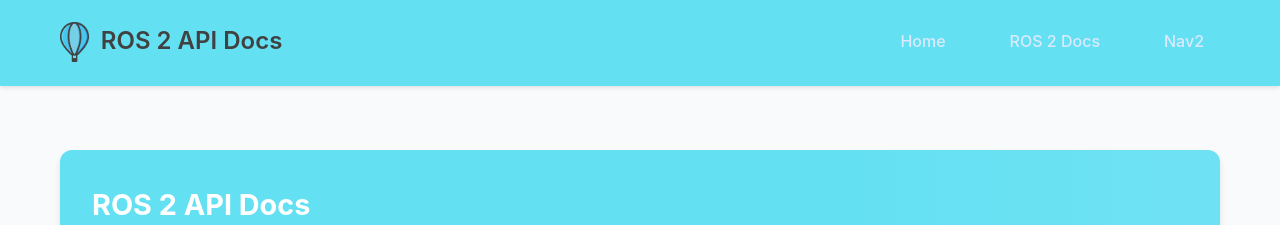
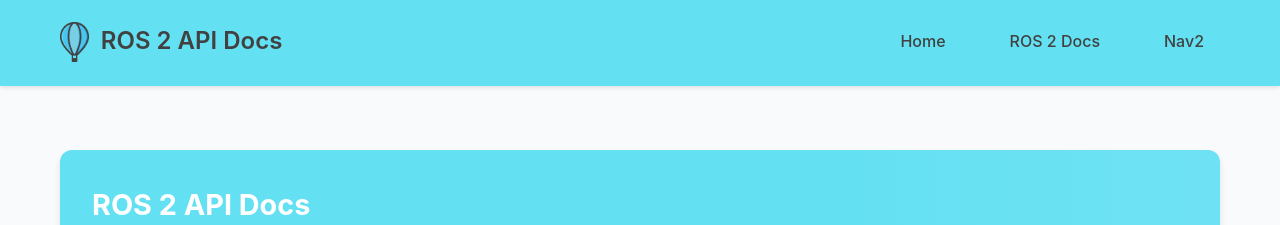
Before and after one commit to ros-navigation/rosdox.nav2.org, a Jekyll site: the page built from index.md, in a window 1280 px wide. Shown: the top 225 px of the page. Built offline with Jekyll 4.4.1, drawn with Linux system fonts in a browser that asks for light colours.

Commit message:
Fix header text colors - change white elements to grey
- Change navigation links from white (#dbeafe) to grey (#414141)
- Fix intro section h1 title color to use grey (#414141) instead of blue
- Ensures consistent grey text color throughout header elements

🤖 Generated with [Claude Code](https://claude.ai/code)

Co-Authored-By: Claude <noreply@anthropic.com>

```diff
--- a/assets/css/main.scss
+++ b/assets/css/main.scss
@@ -83,7 +83,7 @@ body {
 }
 
 .nav-links a {
-  color: #dbeafe;
+  color: #414141;
   text-decoration: none;
   font-weight: 500;
   padding: 0.5rem 1rem;
@@ -153,6 +153,10 @@ h2 {
   box-shadow: 0 4px 6px rgba(0, 0, 0, 0.1);
   position: relative;
   overflow: hidden;
+}
+
+.intro h1 {
+  color: #414141;
 }
 
 .intro::before {
```
